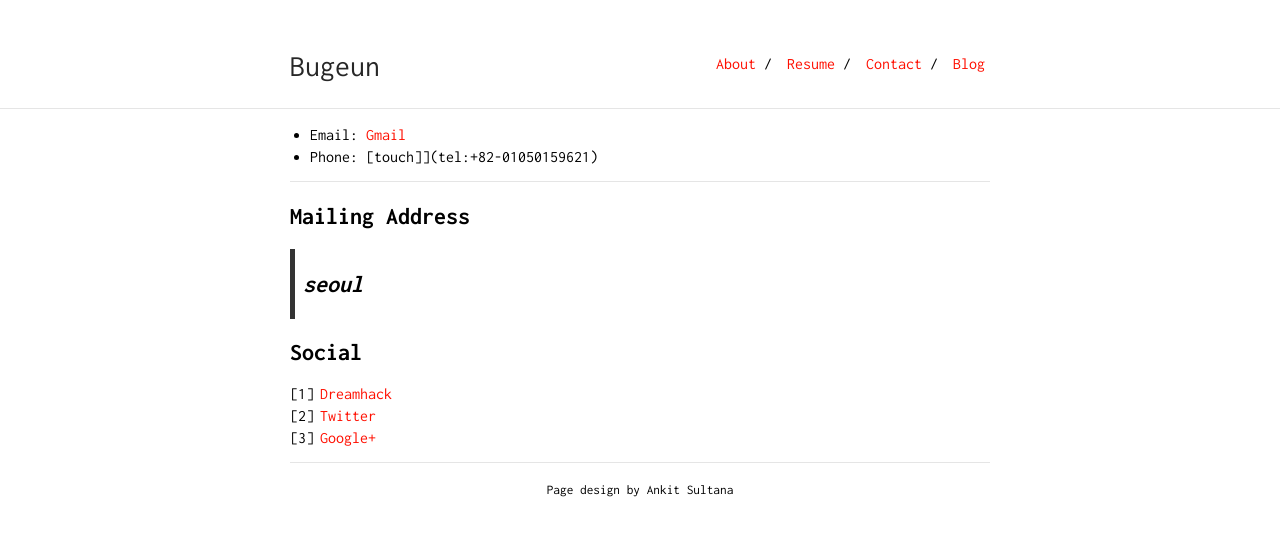
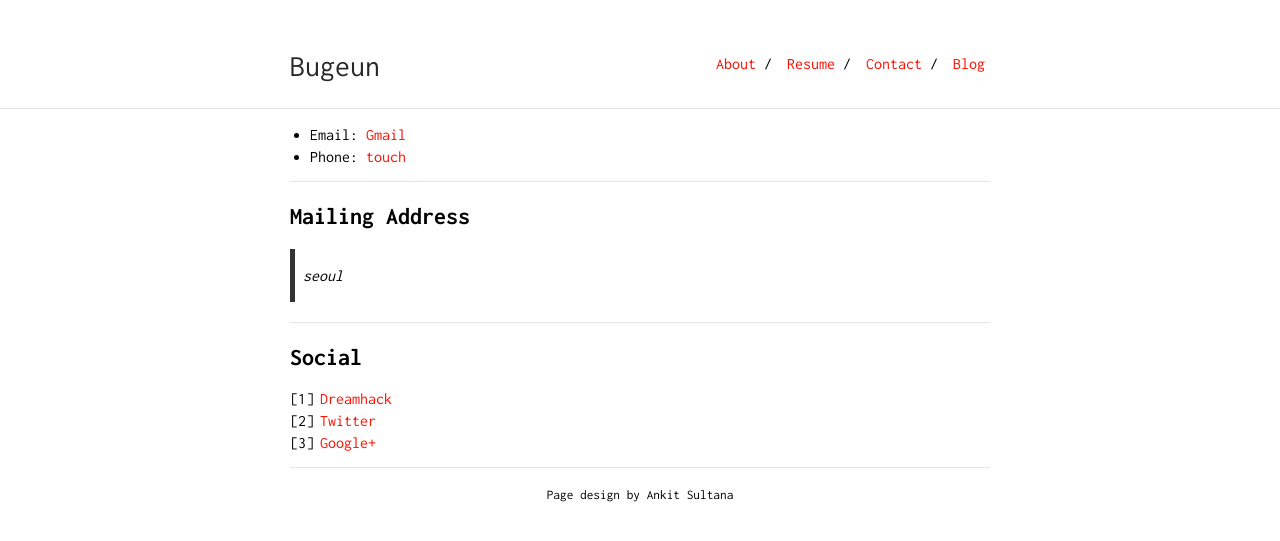
Before and after one commit to Bugeun/bugeun.github.io, a Jekyll site: the page built from contact.md, in a window 1280 px wide. Shown: the top 541 px of the page. Built offline with Jekyll 4.4.1, drawn with Linux system fonts in a browser that asks for light colours.

Commit message:
Update contact.md

```diff
--- a/contact.md
+++ b/contact.md
@@ -4,13 +4,14 @@ is_contact: true
 ---
 
 * Email: [Gmail](mailto:choibugeun1007@gmail.com)
-* Phone: [touch]](tel:+82-01050159621)
+* Phone: [touch](tel:+82-01050159621)
 
 ---
 
 ## Mailing Address
 
 > seoul
+
 ---
 
 ## Social
```
